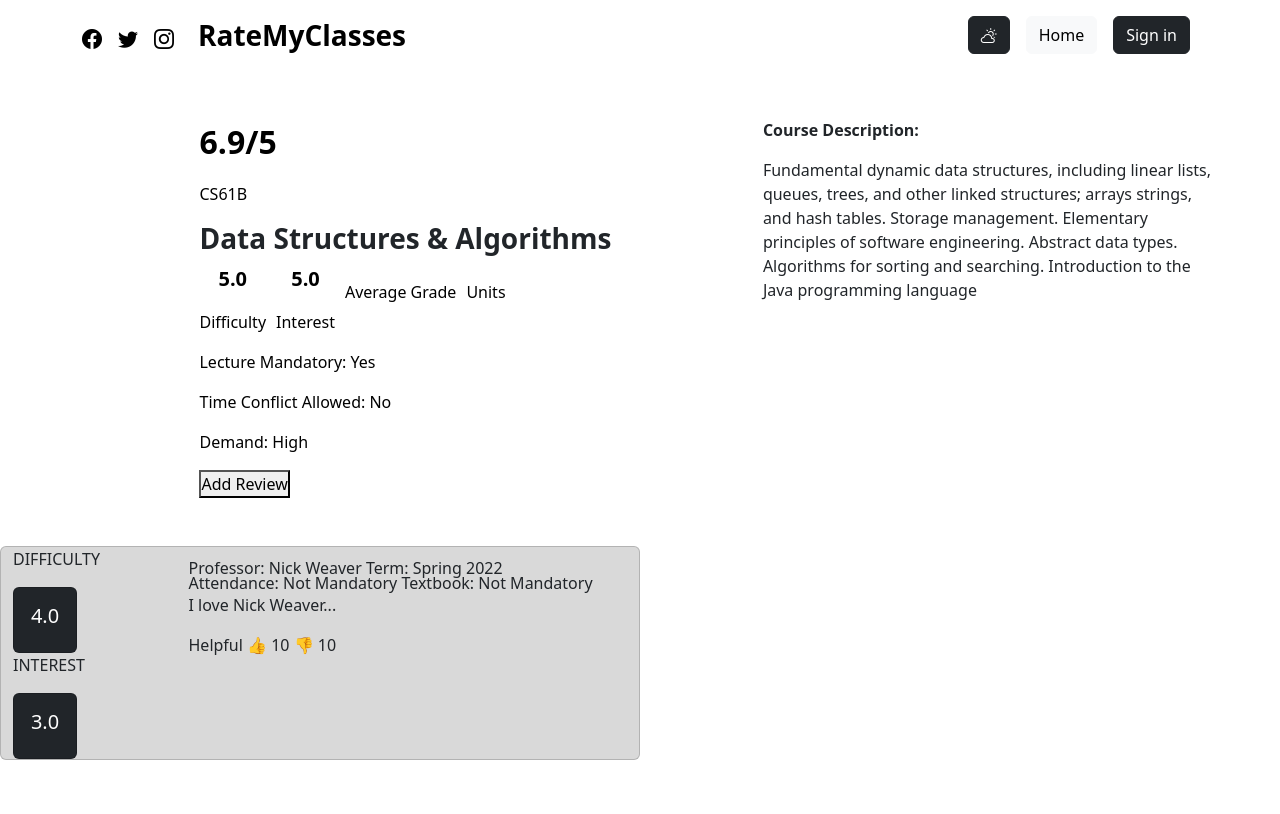
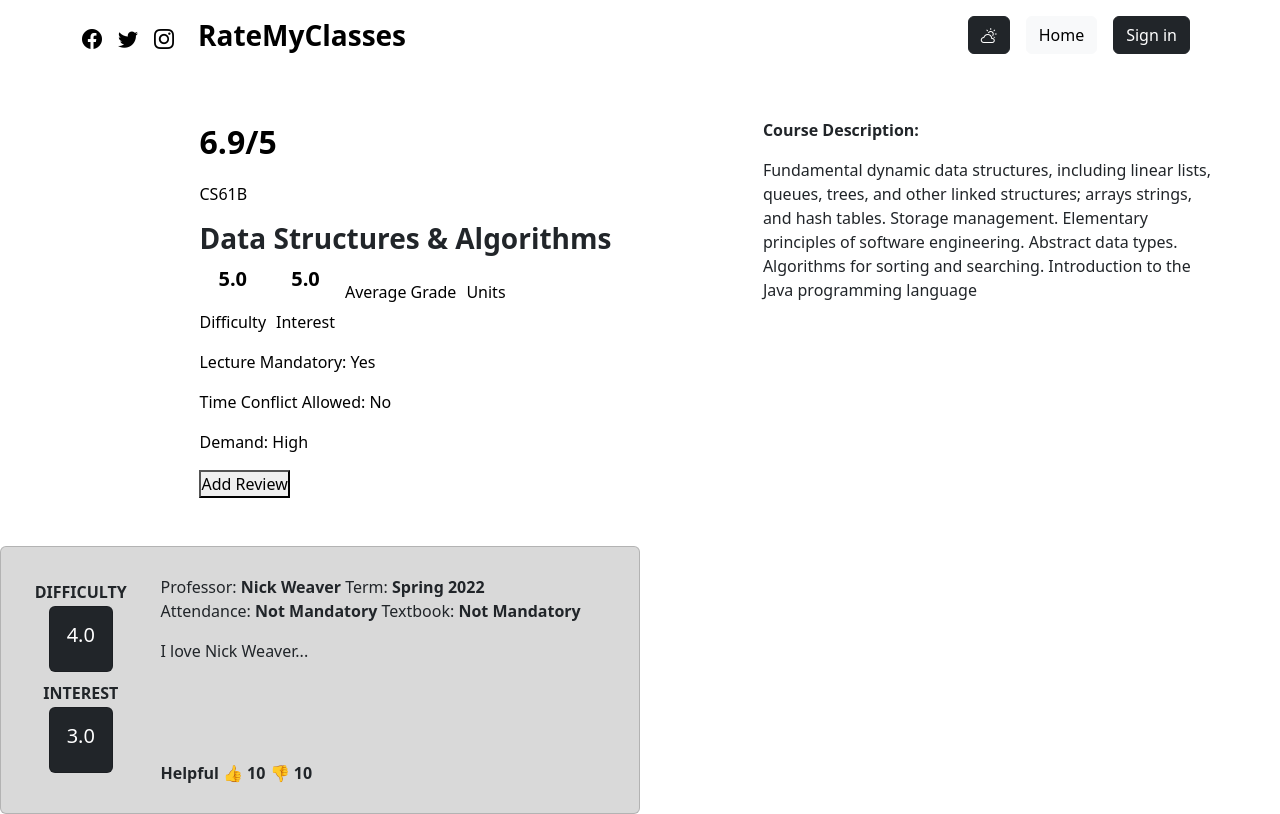
Before and after one commit to EmmanuelCobian/rate-my-classes, a Next.js app: page /classpage in a window 1280 px wide. Shown: the top 814 px of the page. Built offline with nearby package versions, Linux system fonts and the light colour scheme; no server answers.

Commit message:
done with StudentReview card

```diff
--- a/components/StudentReview.js
+++ b/components/StudentReview.js
@@ -5,46 +5,48 @@ import Row from "react-bootstrap/Row";
 import Col from "react-bootstrap/Col";
 
 import styles from "@/styles/StudentReview.module.css";
+import { Condiment } from "next/font/google";
 
 const StudentReview = (props) => {
   return (
     <Card style={{ width: "40rem", backgroundColor: "rgb(217,217,217)" }}>
       <Container>
         <Row>
-          <Col md="3">
-            <p>DIFFICULTY</p>
-            <Card
-              bg="dark"
-              text="white"
-              style={{ width: "4rem", textAlign: "center" }}
-            >
+          <Col sm md="3" className="text-center">
+            <Card.Body className="pb-0 mt-4">
+              <Card.Subtitle className="mb-1"><strong>DIFFICULTY</strong></Card.Subtitle>
+              <div className="d-flex justify-content-center align-items-center">
+                <Card bg="dark" text="white" style={{ width: "4rem", textAlign: "center" }}>
                     <Card.Body>
                       <Card.Title>{props.diffRating}</Card.Title>
                     </Card.Body>
                 </Card>
-            <p>INTEREST</p>
-            <Card
-              bg="dark"
-              text="white"
-              style={{ width: "4rem", textAlign: "center" }}
-            >
+              </div>
+            </Card.Body>
+            <Card.Body className="mb-4">
+              <Card.Subtitle className="mb-1"><strong>INTEREST</strong></Card.Subtitle>
+              <div className="d-flex justify-content-center align-items-center">
+                <Card bg="dark" text="white" style={{ width: "4rem", textAlign: "center" }}>
                   <Card.Body>
                     <Card.Title>{props.intRating}</Card.Title>
                   </Card.Body>
                 </Card>
+              </div>
+            </Card.Body>
           </Col>
-          <Col md="9">
-            <Card.Body>
-              <Card.Subtitle>
-                Professor: {props.profe} Term: {props.term}
-              </Card.Subtitle>
-              <Card.Subtitle>
-                Attendance: {props.attendanceNeeded} Textbook:{" "}
-                {props.textbookNeeded}
-              </Card.Subtitle>
-              <Card.Text>{props.classRev}</Card.Text>
+          <Col sm md="9" style={{padding: "0"}}>
+            <Card.Body style={{ height: "100%", display: "flex", flexDirection: "column", justifyContent: "space-between", paddingTop:"28px", paddingBottom:"28px", paddingLeft:"0"}}>
+              <Container style={{padding: "0"}}>
+                <Card.Text className="mb-0">
+                  Professor: <strong>{props.profe}</strong> Term: <strong>{props.term}</strong>
+                </Card.Text>
+                <Card.Text className="mb-0">
+                  Attendance: <strong>{props.attendanceNeeded}</strong> Textbook: <strong>{props.textbookNeeded}</strong>
+                </Card.Text>
+                <Card.Text className="mt-3">{props.classRev}</Card.Text>
+              </Container>
               <Card.Text>
-                Helpful 👍 {props.helpfulCount} 👎 {props.notHelpfulCount}
+                <strong>Helpful 👍 {props.helpfulCount} 👎 {props.notHelpfulCount}</strong>
               </Card.Text>
             </Card.Body>
           </Col>
```
Lines whose indentation alone changed are shown as unchanged.
